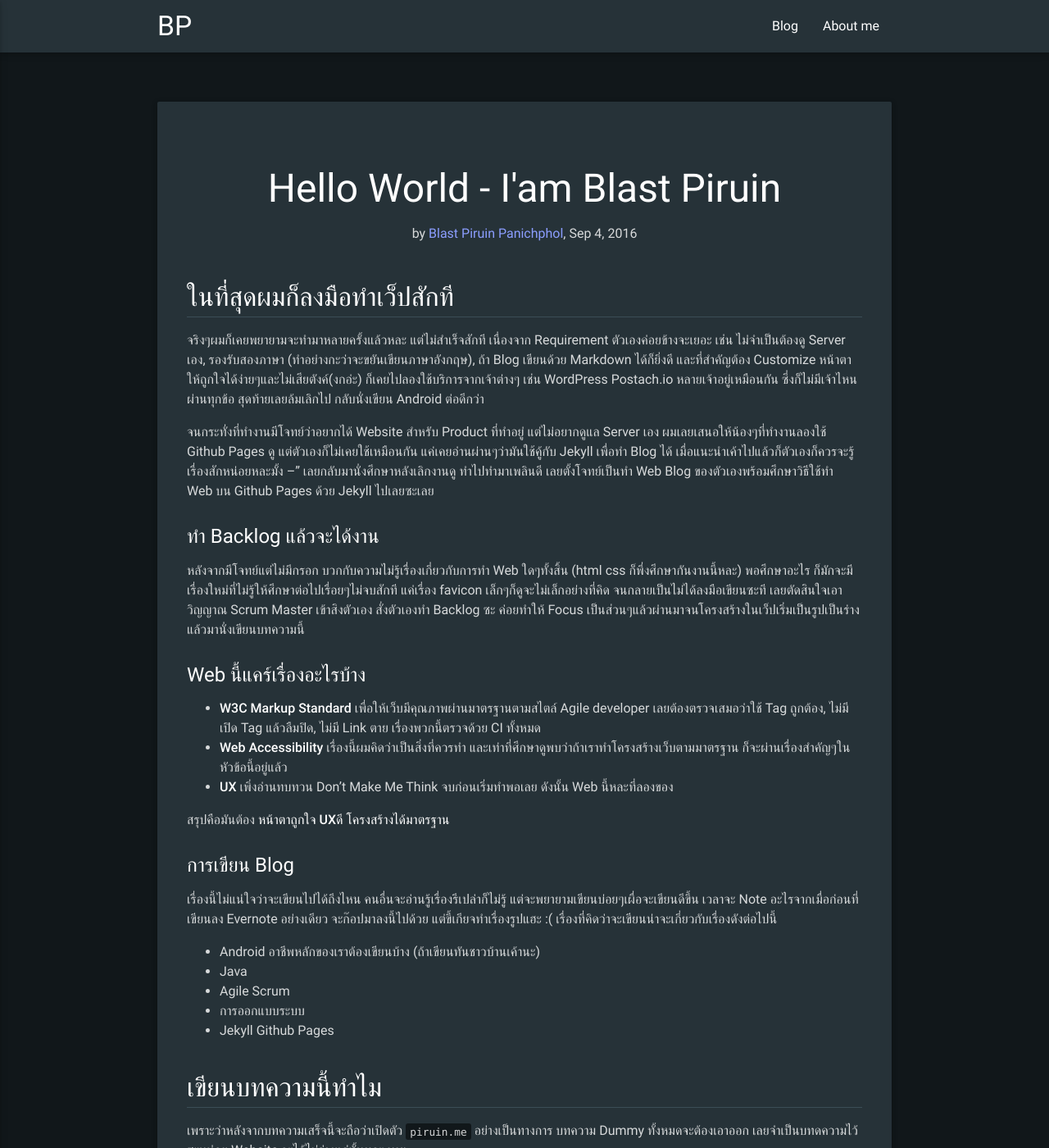
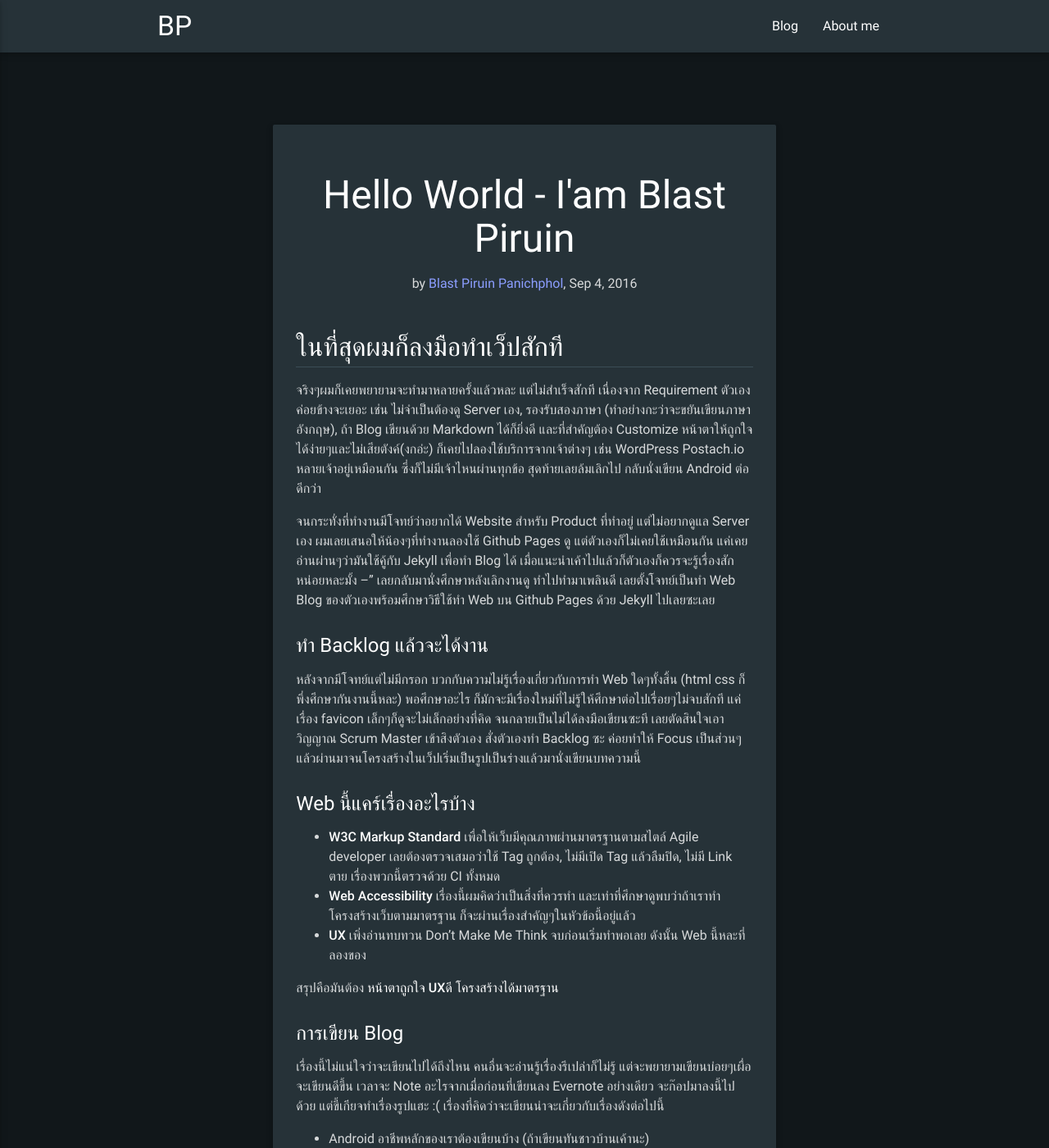
Before and after one commit to piruin/piruin.github.io, a Jekyll site: the page built from _posts/2016-09-04-hello-world.markdown, in a window 1280 px wide and 1400 px high. Shown: the whole window at 82% size. Built offline with Jekyll 4.4.1, drawn with Linux system fonts in a browser that asks for light colours; nearby versions of some CDN libraries; comment, search, counter and statistics services are not loaded.

Commit message:
edit layout of post

```diff
--- a/_layouts/post.html
+++ b/_layouts/post.html
@@ -1,7 +1,8 @@
 ---
 layout: default
 ---
-<article class="card-panel post">
+<article class="row margin-top-80">
+  <div class="card-panel hoverable col s12 m8 offset-m2">
     <header class="center-align">
       <h1>{{ page.title | escape }}</h1>
       {% if page.author %}
@@ -31,12 +32,13 @@ layout: default
         </a>
     </div>
   </footer>
-</article>
-<div class="post-navigation">
+  </div>
+  <div class="row">
     {% if page.previous.url %}
-    <a class="prev" href="{{page.previous.url}}">&laquo; {{page.previous.title}}</a>
+    <a class="col s6 m4 offset-m2" href="{{page.previous.url}}">&laquo; {{page.previous.title}}</a>
     {% endif %}
     {% if page.next.url %}
-    <a class="next right-align" href="{{page.next.url}}">{{page.next.title}} &raquo;</a>
+    <a class="col s6 m4 {% unless page.previous.url %} {{ "offset-s6 offset-m6" }} {% endunless %} next right-align" href="{{page.next.url}}">{{page.next.title}} &raquo;</a>
     {% endif %}
   </div>
+</article>
--- a/_sass/components/_article.scss
+++ b/_sass/components/_article.scss
@@ -30,17 +30,8 @@ article {
         margin: 3rem 1rem 6rem 1rem;
     }
   }
-}
 
-.post {
-  margin-top: 60px;
-}
-
-.fb-share-button, .twitter-share-button {
-    margin-right: 5px;
-}
-
-.post-navigation {
+  nav {
     margin: 0 -15px;
     font-size: 90%;
     display: block;
@@ -55,3 +46,8 @@ article {
     }
 
   }
+}
+
+.fb-share-button, .twitter-share-button {
+    margin-right: 5px;
+}
```
Lines whose indentation alone changed are shown as unchanged.
